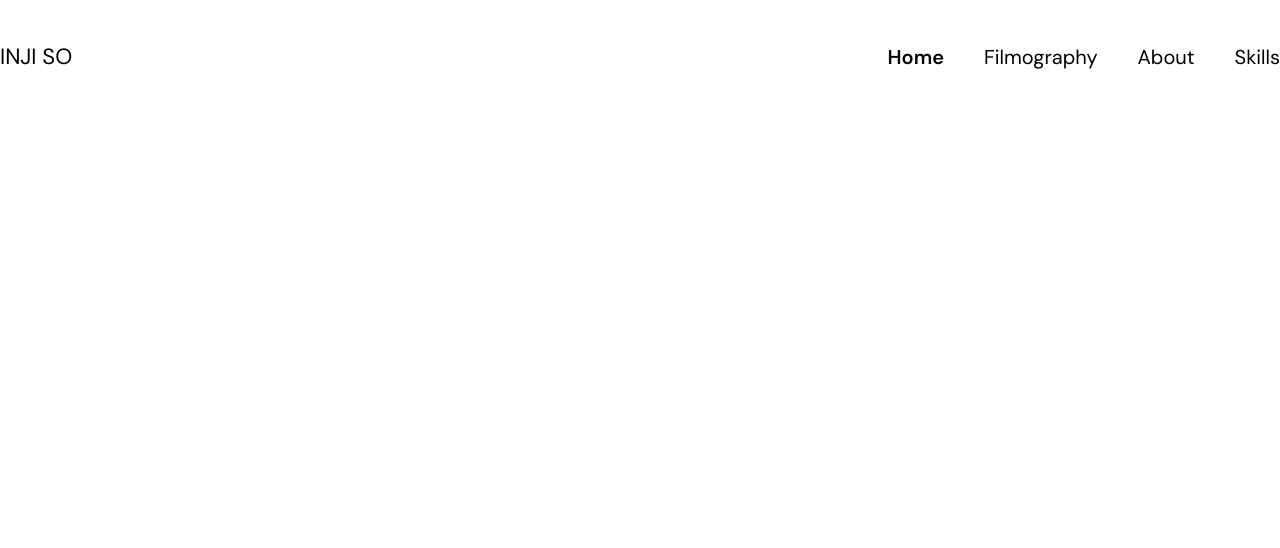
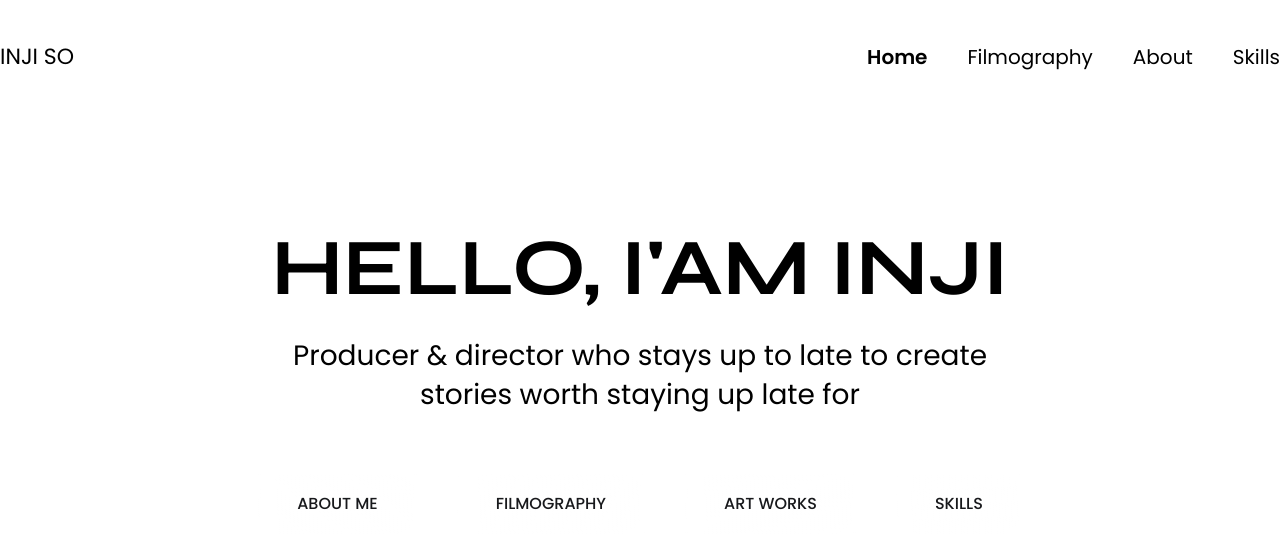
Before and after one commit to tawhidib/railnji, a Next.js app: page / in a window 1280 px wide. Shown: the top 548 px of the page. Built offline with nearby package versions, Linux system fonts and the light colour scheme.

Commit message:
header section added

```diff
--- a/app/globals.css
+++ b/app/globals.css
@@ -42,6 +42,7 @@
 @theme inline {
 	--font-syne: "Syne", sans-serif;
 	--font-dm-sans: "DM Sans", sans-serif;
+	--font-poppins: "Poppins", sans-serif;
 	--color-background: var(--background);
 	--color-foreground: var(--foreground);
 	--color-text: #000000;
@@ -128,11 +129,61 @@
 	body {
 		@apply bg-background text-text font-dm-sans;
 	}
-
 	.main-container {
-		@apply mx-auto px-5 xl:px-0 max-w-360;
+		@apply mx-auto px-4 xl:px-0 max-w-340;
 	}
 	.container {
-		@apply mx-auto px-4 xl:px-0 max-w-303;
+		@apply mx-auto px-4 xl:px-0 max-w-340;
+	}
+	.col {
+		@apply flex flex-col;
+	}
+	.row {
+		@apply flex flex-row;
+	}
+	.flex-center {
+		@apply flex items-center justify-center;
+	}
+	.flex-between {
+		@apply flex items-center justify-between;
+	}
+	.col-center {
+		@apply flex flex-col items-center justify-center;
 	}
 }
+
+.hero-link {
+	background: linear-gradient(
+		86.16deg,
+		rgba(255, 255, 255, 0.2) 11.14%,
+		rgba(255, 255, 255, 0.035) 113.29%
+	);
+	border: 3px solid;
+	border-image-source: linear-gradient(
+		155.31deg,
+		rgba(255, 255, 255, 0.5) 12.33%,
+		rgba(255, 255, 255, 0) 34.31%,
+		rgba(255, 255, 255, 0) 52.66%,
+		rgba(255, 255, 255, 0.54) 74.67%
+	);
+	backdrop-filter: blur(70px);
+	box-shadow: 0px 1.2px 29.92px 0px #452a7c1a;
+	box-shadow: 10px 10px 29px 0px #ffffff40 inset;
+}
+
+.hero-link:hover {
+	background: linear-gradient(
+		95.67deg,
+		rgba(0, 0, 0, 0.8) 10.51%,
+		rgba(0, 0, 0, 0.056) 111.31%
+	);
+	border-image-source: linear-gradient(
+		0deg,
+		rgba(0, 0, 0, 0.5),
+		rgba(0, 0, 0, 0.5)
+	);
+	backdrop-filter: blur(70px);
+	box-shadow: 0px 1.2px 29.92px 0px #0000001a;
+	box-shadow: 10px 10px 29px 0px #00000040 inset;
+	color: #ffffff;
+}
--- a/app/layout.tsx
+++ b/app/layout.tsx
@@ -1,6 +1,6 @@
 import Navbar from "@/components/common/navbar";
 import type { Metadata } from "next";
-import { DM_Sans, Syne } from "next/font/google";
+import { DM_Sans, Poppins, Syne } from "next/font/google";
 import "./globals.css";
 
 const syne = Syne({
@@ -12,6 +12,12 @@ const syne = Syne({
 const dmSans = DM_Sans({
 	subsets: ["latin"],
 	variable: "--font-dm-sans",
+	weight: ["400", "500", "600", "700", "800"],
+});
+
+const poppins = Poppins({
+	subsets: ["latin"],
+	variable: "--font-poppins",
 	weight: ["400", "500", "600", "700", "800"],
 });
 
@@ -28,7 +34,7 @@ export default function RootLayout({
 	return (
 		<html lang="en">
 			<body
-				className={`antialiased ${syne.className} ${dmSans.className}`}
+				className={`antialiased ${syne.className} ${dmSans.className} ${poppins.className}`}
 				suppressHydrationWarning={true}
 			>
 				<Navbar />
--- a/app/page.tsx
+++ b/app/page.tsx
@@ -1,3 +1,9 @@
+import LandingHeroArea from "@/components/pages/home/hero";
+
 export default function Home() {
-	return <></>;
+	return (
+		<>
+			<LandingHeroArea />
+		</>
+	);
 }
--- a/components/common/navbar.tsx
+++ b/components/common/navbar.tsx
@@ -25,7 +25,7 @@ export default function Navbar() {
 	];
 	const pathname = usePathname();
 	return (
-		<nav className="pb-5 pt-10 main-container flex items-center justify-between">
+		<nav className="pb-5 pt-10 main-container flex items-center justify-between fixed top-0 left-0 right-0 z-50">
 			<Link className="text-[1.375rem]" href="/">
 				INJI SO
 			</Link>
--- /dev/null
+++ b/components/pages/home/hero.tsx
@@ -0,0 +1,47 @@
+import Link from "next/link";
+
+export default function LandingHeroArea() {
+	const navLinks = [
+		{
+			name: "about me",
+			href: "#about-me",
+		},
+		{
+			name: "filmography",
+			href: "#filmography",
+		},
+		{
+			name: "art works",
+			href: "#art-works",
+		},
+		{
+			name: "skills",
+			href: "#skills",
+		},
+	];
+	return (
+		<header className='bg-[url("/assets/images/landing-header-bg.png")] bg-cover min-h-screen'>
+			<div className="col container pt-58 items-center">
+				<h1 className="text-center font-bold font-syne leading-[0.9] text-black uppercase text-[5rem]">
+					HELLO, I&apos;AM INJI
+				</h1>
+				<p className="mt-8 mb-15 text-center text-[1.75rem] leading-[1.4]">
+					Producer & director who stays up to late to create
+					<br /> stories worth staying up late for
+				</p>
+
+				<div className="flex items-center gap-10 justify-center">
+					{navLinks.map((link) => (
+						<Link
+							key={link.name}
+							href={link.href}
+							className="uppercase font-medium text-text4 leading-loose font-poppins h-15 flex-center px-9 rounded-3xl hero-link"
+						>
+							{link.name}
+						</Link>
+					))}
+				</div>
+			</div>
+		</header>
+	);
+}
```
Also changed, not shown: public/assets/images/landing-header-bg.png (added).
